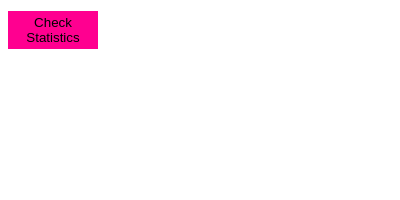
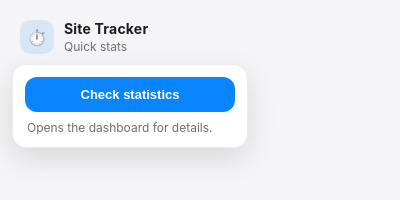
Before and after one commit to k9pranav/firefox-tracker-extension, a browser extension: page popup/check_stats.html in a window 400 px wide. Drawn offline with Linux system fonts and the light colour scheme.

Commit message:
updated the popup UI

```diff
--- a/popup/check_stats.css
+++ b/popup/check_stats.css
@@ -1,22 +1,133 @@
-html,
-body{
-    width: 100px;
+:root{
+  --bg: #f5f5f7;
+  --card: #ffffff;
+  --text: #1d1d1f;
+  --muted: #6e6e73;
+  --border: rgba(0,0,0,0.08);
+  --shadow: 0 10px 30px rgba(0,0,0,0.12);
+  --primary: #0a84ff;
+  --primaryHover: #0077ed;
+  --danger: #ff3b30;
+}
+
+* { box-sizing: border-box; }
+
+html, body{
+  margin: 0;
+  padding: 0;
+  width: 260px;              /* better than 100px for a useful popup */
+  background: var(--bg);
+  color: var(--text);
+  font-family: -apple-system, BlinkMacSystemFont, "SF Pro Text", "Segoe UI", Roboto, Helvetica, Arial, system-ui, sans-serif;
+}
+
+.popup{
+  padding: 12px;
+}
+
+.header{
+  display: flex;
+  gap: 10px;
+  align-items: center;
+  padding: 8px 8px 10px 8px;
+}
+
+.appIcon{
+  width: 34px;
+  height: 34px;
+  border-radius: 10px;
+  background: rgba(10,132,255,0.12);
+  display: grid;
+  place-items: center;
+  font-size: 16px;
+}
+
+.title{
+  font-size: 14px;
+  font-weight: 700;
+  letter-spacing: 0.2px;
+}
+
+.subtitle{
+  font-size: 12px;
+  color: var(--muted);
+  margin-top: 2px;
+}
+
+.card{
+  background: var(--card);
+  border: 1px solid var(--border);
+  border-radius: 14px;
+  box-shadow: var(--shadow);
+  padding: 12px;
+}
+
+.hint{
+  margin: 8px 2px 0 2px;
+  font-size: 12px;
+  color: var(--muted);
 }
 
 .hidden{
-    display: none;
+  display: none !important; /* good for toggling states */
 }
 
-button {
-    border: none;
-    width: 90%;
-    padding: 4px;
-    margin: 3% auto;
-    text-align: center;
-    cursor: pointer;
-    background-color: #ff0090;
+button{
+  border: 0;
+  border-radius: 12px;
+  padding: 10px 12px;
+  width: 100%;
+  font-size: 13px;
+  font-weight: 600;
+  cursor: pointer;
+  transition: transform 0.05s ease, filter 0.15s ease;
 }
 
-button:hover{
-    background-color: purple;
+button:active{
+  transform: scale(0.99);
 }
+
+.primaryBtn{
+  background: var(--primary);
+  color: white;
+}
+.primaryBtn:hover{
+  filter: brightness(0.95);
+  background: var(--primaryHover);
+}
+
+.secondaryBtn{
+  margin-top: 10px;
+  background: rgba(0,0,0,0.06);
+  color: var(--text);
+}
+.secondaryBtn:hover{
+  filter: brightness(0.96);
+}
+
+.errorRow{
+  display: flex;
+  gap: 10px;
+  align-items: flex-start;
+}
+
+.errorIcon{
+  width: 24px;
+  height: 24px;
+  border-radius: 8px;
+  background: rgba(255,59,48,0.12);
+  display: grid;
+  place-items: center;
+}
+
+.errorTitle{
+  font-weight: 700;
+  font-size: 13px;
+  margin-bottom: 4px;
+}
+
+.errorText{
+  font-size: 12px;
+  color: var(--muted);
+  line-height: 1.3;
+}
--- a/popup/check_stats.html
+++ b/popup/check_stats.html
@@ -1,16 +1,40 @@
 <!DOCTYPE html>
 <html lang="en">
 <head>
-    <meta charset="UTF-8">
-    <link rel="stylesheet" href="check_stats.css" />
+  <meta charset="UTF-8" />
+  <meta name="viewport" content="width=device-width, initial-scale=1" />
+  <link rel="stylesheet" href="check_stats.css" />
 </head>
 <body>
-    <div id="pop-content">
-        <button id="checkStats">Check Statistics</button>
-    </div>
-    <div id="error-content" class="hidden">
-        <p>Can't calculate/Show your Statistics</p>
-    </div>
-    <script src="../dist/popup.js"></script>
+  <main class="popup">
+    <header class="header">
+      <div class="appIcon" aria-hidden="true">⏱️</div>
+      <div>
+        <div class="title">Site Tracker</div>
+        <div class="subtitle">Quick stats</div>
+      </div>
+    </header>
+
+    <section id="pop-content" class="card">
+      <button id="checkStats" class="primaryBtn">
+        Check statistics
+      </button>
+      <p class="hint">Opens the dashboard for details.</p>
+    </section>
+
+    <section id="error-content" class="card hidden" role="alert" aria-live="polite">
+      <div class="errorRow">
+        <span class="errorIcon" aria-hidden="true">⚠️</span>
+        <div>
+          <div class="errorTitle">Can’t show statistics</div>
+          <div class="errorText">Try reloading the page or opening a normal tab.</div>
+        </div>
+      </div>
+
+      <button id="retry" class="secondaryBtn">Try again</button>
+    </section>
+  </main>
+
+  <script src="../dist/popup.js"></script>
 </body>
 </html>
```
